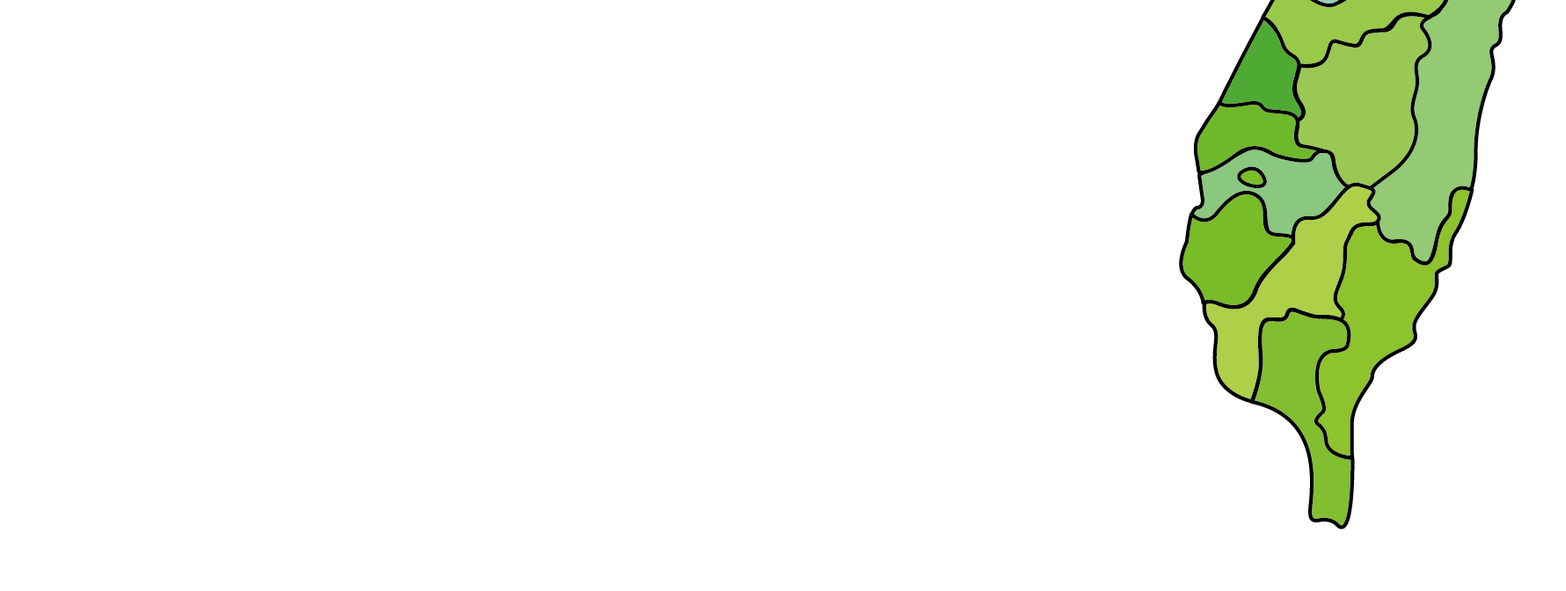
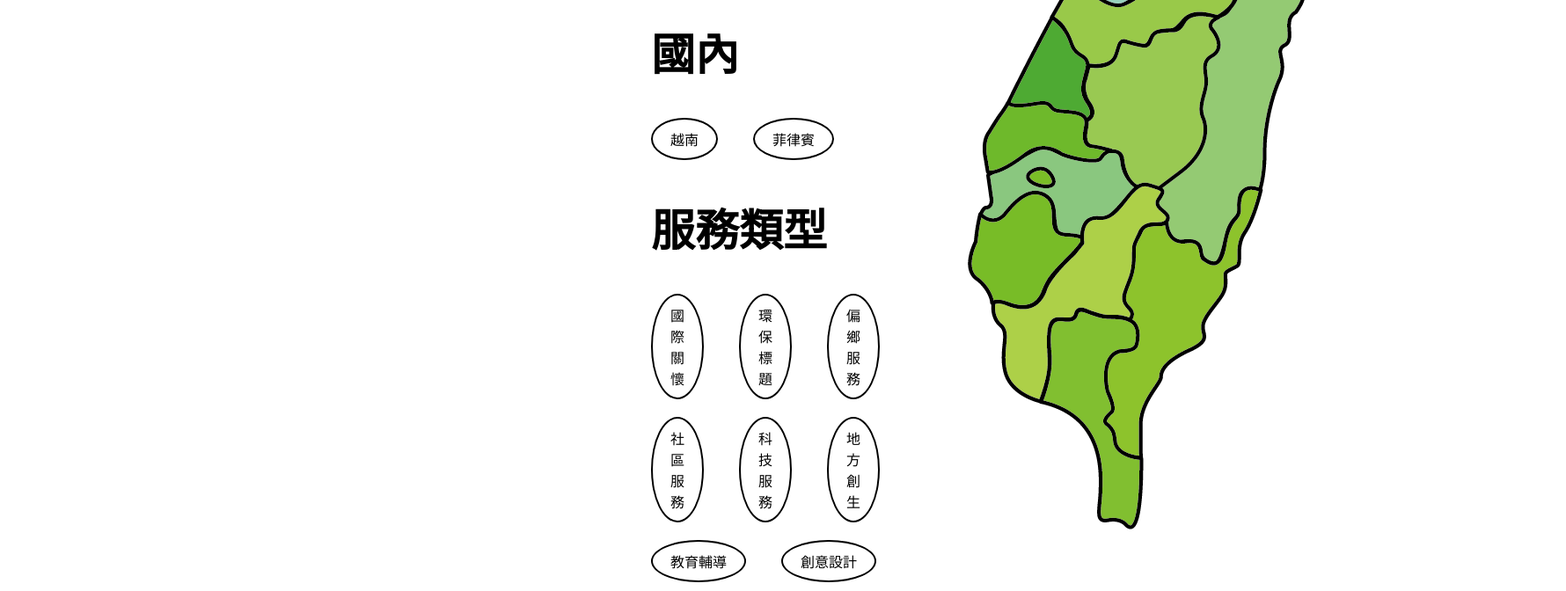
Before and after one commit to suenyong/usr-takming, a React (Create React App) app: page /Service in a window 1280 px wide. Shown: the part 720-1392 px from the top of the page at 88% size, 1780 px wide, since content can reach past the window. Before the commit the page ends 1322 px from the top, so only its background shows below. Built offline with nearby package versions, Linux system fonts and the light colour scheme.

Commit message:
Service2

```diff
--- a/src/web/module/about_us/screens/Service.jsx
+++ b/src/web/module/about_us/screens/Service.jsx
@@ -16,8 +16,28 @@ export default function Service() {
             <button className="service-button">桃園</button>
             <button className="service-button">全部</button>
           </div>
+          <h1 className="service-heading">國內</h1>
+          <div className="button-container">
+            <button className="service-button">越南</button>
+            <button className="service-button">菲律賓</button>
+          </div>
+          <h1 className="service-heading">服務類型</h1>
+            <div className="button-row">
+              <button className="service-button">國際關懷</button>
+              <button className="service-button">環保標題</button>
+              <button className="service-button">偏鄉服務</button>
+            </div>
+            <div className="button-row">
+              <button className="service-button">社區服務</button>
+              <button className="service-button">科技服務</button>
+              <button className="service-button">地方創生</button>
+            </div>
+            <div className="button-row">
+              <button className="service-button">教育輔導</button>
+              <button className="service-button">創意設計</button>
+            </div>
         </div>
-        <img src={tw} alt="台灣拚完圖片" className="service-image" />
+      <img src={tw} alt="台灣拚完圖片" className="service-image" />
       </div>
     </div>
   );
--- a/src/web/module/about_us/styles/Service.css
+++ b/src/web/module/about_us/styles/Service.css
@@ -59,5 +59,12 @@
 .button-container {
   display: flex;
   justify-content: flex-start;
-  gap: 10px;
+  /* gap: 10px; */
+  flex-wrap: wrap;
+
 }
+
+.button-row {
+  display: flex;
+  margin-bottom: 20px; /* 调整按钮行之间的间距 */
+}
```
